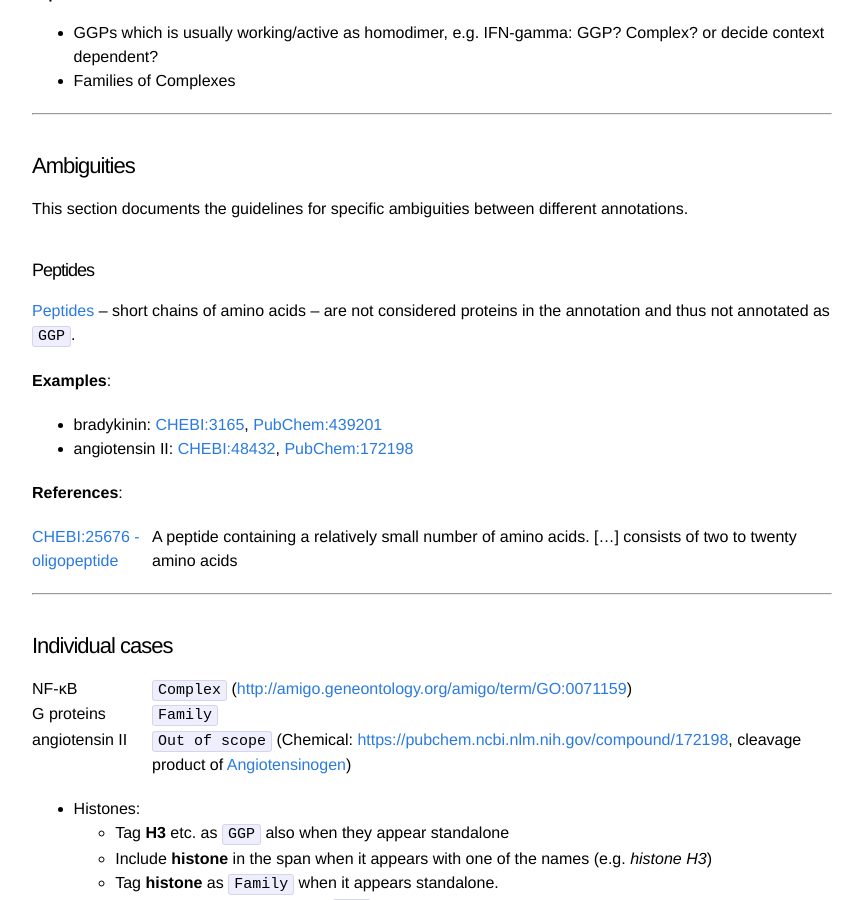
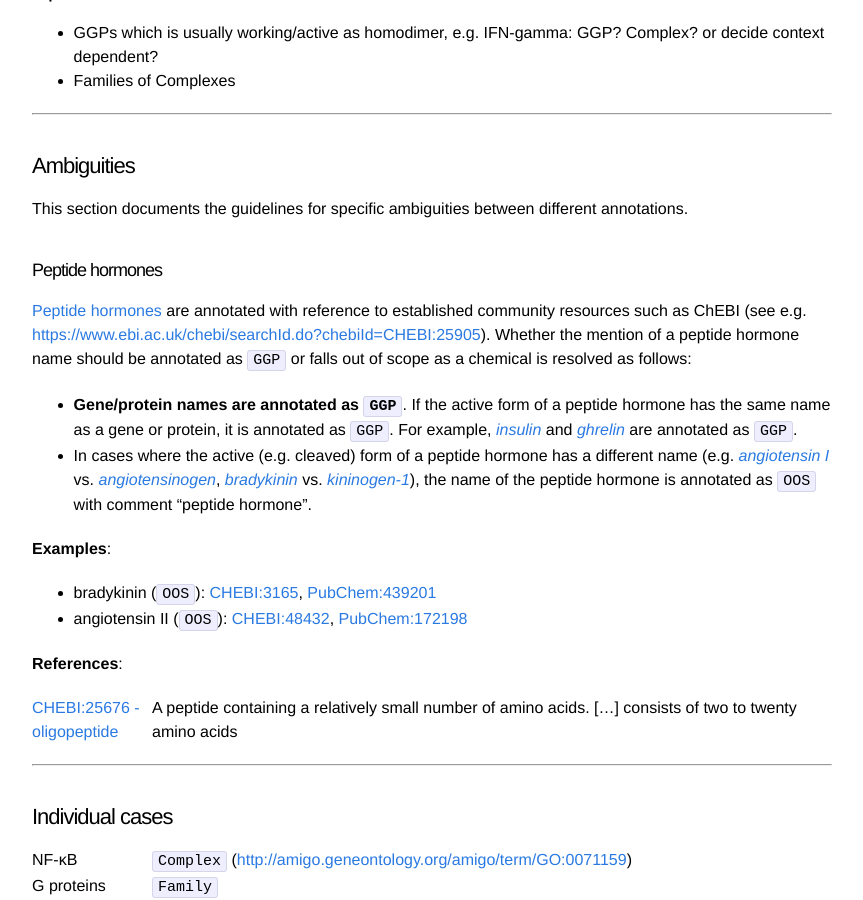
Before and after one commit to spyysalo/stringdb-ggp-corpus-docs, a Jekyll site: the page built from index.md, in a window 1280 px wide and 900 px high, scrolled down 559 px. Shown: the whole window, without its empty margins (208-1071 px from the left). Built offline with Jekyll 4.4.1, drawn with Linux system fonts in a browser that asks for light colours.

Commit message:
Update index.md

```diff
--- a/index.md
+++ b/index.md
@@ -28,14 +28,17 @@ A sample of 1000 PubMed abstracts selected by comparing JensenLab tagger GGP mat
 
 This section documents the guidelines for specific ambiguities between different annotations.
 
-#### Peptides
+#### Peptide hormones
 
-[Peptides](https://en.wikipedia.org/wiki/Peptide) -- short chains of amino acids -- are not considered proteins in the annotation and thus not annotated as `GGP`.
+[Peptide hormones](https://en.wikipedia.org/wiki/Peptide_hormone) are annotated with reference to established community resources such as ChEBI (see e.g. <https://www.ebi.ac.uk/chebi/searchId.do?chebiId=CHEBI:25905>). Whether the mention of a peptide hormone name should be annotated as `GGP` or falls out of scope as a chemical is resolved as follows:
+
+* **Gene/protein names are annotated as `GGP`**. If the active form of a peptide hormone has the same name as a gene or protein, it is annotated as `GGP`. For example, [_insulin_](https://www.uniprot.org/uniprot/P01308) and [_ghrelin_](https://www.uniprot.org/uniprot/Q9UBU3) are annotated as `GGP`.
+* In cases where the active (e.g. cleaved) form of a peptide hormone has a different name (e.g. [_angiotensin I_](https://www.ebi.ac.uk/chebi/searchId.do?chebiId=CHEBI:2718) vs. [_angiotensinogen_](https://www.uniprot.org/uniprot/P01019), [_bradykinin_](https://www.ebi.ac.uk/chebi/searchId.do?chebiId=CHEBI:3165) vs. [_kininogen-1_](https://www.uniprot.org/uniprot/P01042)), the name of the peptide hormone is annotated as `OOS` with comment "peptide hormone".
 
 **Examples**:
 
-* bradykinin: [CHEBI:3165](https://www.ebi.ac.uk/chebi/searchId.do?chebiId=CHEBI:3165), [PubChem:439201](https://pubchem.ncbi.nlm.nih.gov/compound/439201)
-* angiotensin II: [CHEBI:48432](https://www.ebi.ac.uk/chebi/searchId.do?chebiId=CHEBI:48432), [PubChem:172198](https://pubchem.ncbi.nlm.nih.gov/compound/172198)
+* bradykinin (`OOS`): [CHEBI:3165](https://www.ebi.ac.uk/chebi/searchId.do?chebiId=CHEBI:3165), [PubChem:439201](https://pubchem.ncbi.nlm.nih.gov/compound/439201)
+* angiotensin II (`OOS`): [CHEBI:48432](https://www.ebi.ac.uk/chebi/searchId.do?chebiId=CHEBI:48432), [PubChem:172198](https://pubchem.ncbi.nlm.nih.gov/compound/172198)
 
 **References**:
 
```
